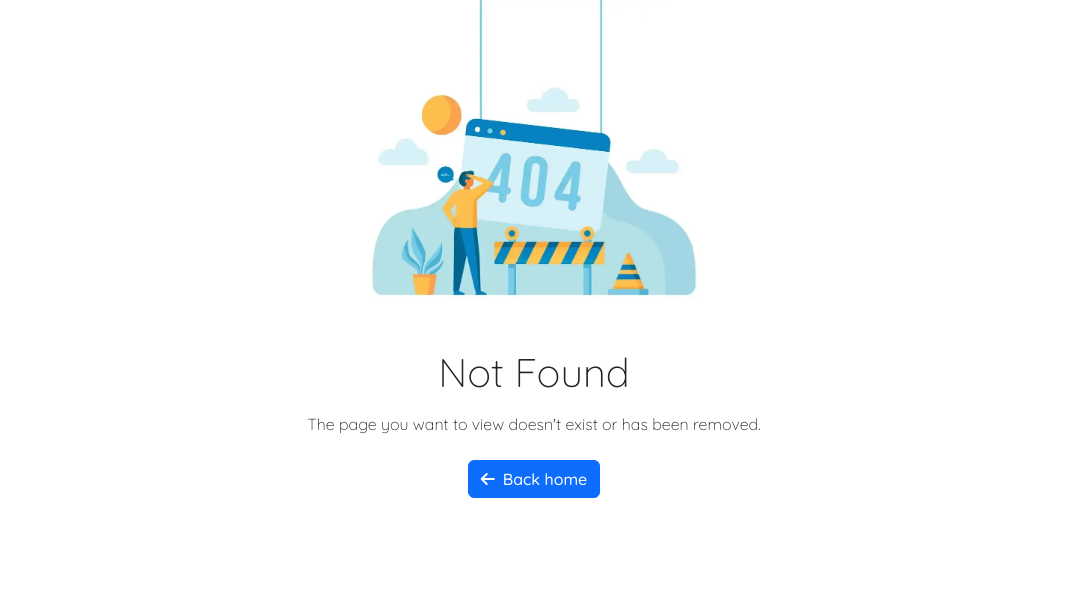
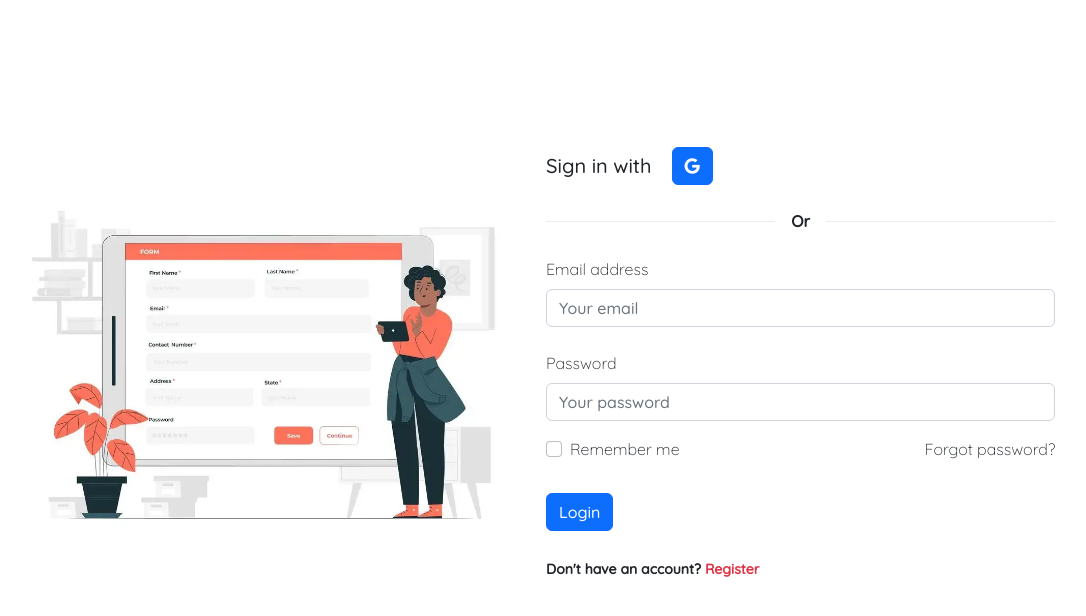
Before and after one commit to luchoweb/jobsform, a React (Create React App) app: page /reset-passwd in a window 1280 px wide. Before the commit this address had no page. Shown: the top 616 px of the page, without its empty margins (106-1192 px from the left). Built offline with nearby package versions, Linux system fonts and the light colour scheme.

Commit message:
Login view allow differents forms

```diff
--- a/src/App.tsx
+++ b/src/App.tsx
@@ -1,13 +1,43 @@
 import { Routes, Route } from "react-router-dom";
 
+// Login
 import LoginView from "./views/login";
+import LoginForm from "./components/LoginForm";
+import RegisterForm from "./components/RegisterForm";
+
 import NotFoundView from "./views/404";
 
 function App() {
   return (
     <Routes>
-      <Route path="/" element={<LoginView />} />
-      <Route path="*" element={<NotFoundView />} />
+      <Route
+        path="/"
+        element={
+          <LoginView
+            typeForm={ <LoginForm /> }
+          />
+        }
+      />
+      <Route
+        path="/register"
+        element={
+          <LoginView
+            typeForm={ <RegisterForm /> }
+          />
+        }
+      />
+      <Route
+        path="/reset-passwd"
+        element={
+          <LoginView
+            typeForm={ <LoginForm /> }
+          />
+        }
+      />
+      <Route
+        path="*"
+        element={ <NotFoundView /> }
+      />
     </Routes>
   );
 }
--- /dev/null
+++ b/src/components/LoginForm.tsx
@@ -0,0 +1,89 @@
+import { Link } from "react-router-dom";
+import { useForm, SubmitHandler } from "react-hook-form";
+
+type Inputs = {
+  email: string,
+  password: string
+};
+
+const LoginForm = () => {
+  const { register, handleSubmit, watch, formState: { errors } } = useForm<Inputs>();
+  const onSubmit: SubmitHandler<Inputs> = data => {
+    console.log(data);
+  }
+  return (
+    <form onSubmit={handleSubmit(onSubmit)}>
+      <div className="d-flex flex-row align-items-center justify-content-center justify-content-md-start">
+        <p className="lead fw-normal mb-0 me-3">Sign in with</p>
+        <button type="button" className="btn btn-primary btn-floating mx-1">
+          <i className="fab fa-google"></i>
+        </button>
+      </div>
+
+      <div className="divider d-flex align-items-center my-4">
+        <p className="text-center fw-bold mx-3 mb-0">Or</p>
+      </div>
+
+      <div className="form-outline mb-4">
+        <label className="form-label" htmlFor="email">Email address</label>
+        <input
+          type="text"
+          id="email"
+          className={`form-control ${errors.email ? 'is-invalid' : ''}`}
+          placeholder="Your email"
+          {...register(
+            "email", {
+              required: 'Enter a valid email address',
+              pattern: {
+                value: /^[a-zA-Z0-9.!#$%&’*+/=?^_`{|}~-]+@[a-zA-Z0-9-]+(\.[a-zA-Z0-9-]+)*$/,
+                message: "Enter a valid email address"
+              }
+            }
+          )}
+        />
+        {errors.email && <p className="text-danger m-0"><small>{errors.email.message}</small></p>}
+      </div>
+
+      <div className="form-outline mb-3">
+        <label className="form-label" htmlFor="form3Example4">Password</label>
+        <input
+          type="password"
+          id="password"
+          className={`form-control ${errors.password ? 'is-invalid' : ''}`}
+          placeholder="Your password"
+          {...register(
+            "password", {
+              required: 'Enter a valid password',
+              minLength: {
+                value: 8,
+                message: 'Min 8 characters'
+              },
+              maxLength: {
+                value: 12,
+                message: 'Max 12 characters'
+              }
+            }
+          )}
+        />
+        {errors.password && <p className="text-danger m-0"><small>{errors.password.message}</small></p>}
+      </div>
+
+      <div className="d-flex justify-content-between align-items-center">
+        <div className="form-check mb-0">
+          <input className="form-check-input me-2" type="checkbox" id="remember" />
+          <label className="form-check-label" htmlFor="remember">
+            Remember me
+          </label>
+        </div>
+        <Link to="/reset-passwd" className="text-body">Forgot password?</Link>
+      </div>
+
+      <div className="text-center text-md-start mt-4 pt-2">
+        <button type="submit" className="btn btn-primary">Login</button>
+        <p className="small fw-bold mt-4 pt-1 mb-0">Don't have an account? <Link to="/register" className="link-danger">Register</Link></p>
+      </div>
+    </form>
+  )
+}
+
+export default LoginForm;
--- a/src/components/LoginForm/index.tsx
+++ b/src/components/RegisterForm.tsx
@@ -3,10 +3,11 @@ import { useForm, SubmitHandler } from "react-hook-form";
 
 type Inputs = {
   email: string,
-  password: string
+  password: string,
+  confirmPasswd: string
 };
 
-const LoginForm = () => {
+const RegisterForm = () => {
   const { register, handleSubmit, watch, formState: { errors } } = useForm<Inputs>();
   const onSubmit: SubmitHandler<Inputs> = data => {
     console.log(data);
@@ -45,7 +46,7 @@ const LoginForm = () => {
       </div>
 
       <div className="form-outline mb-3">
-        <label className="form-label" htmlFor="form3Example4">Password</label>
+        <label className="form-label" htmlFor="password">Password</label>
         <input
           type="password"
           id="password"
@@ -68,22 +69,37 @@ const LoginForm = () => {
         {errors.password && <p className="text-danger m-0"><small>{errors.password.message}</small></p>}
       </div>
 
-      <div className="d-flex justify-content-between align-items-center">
-        <div className="form-check mb-0">
-          <input className="form-check-input me-2" type="checkbox" id="remember" />
-          <label className="form-check-label" htmlFor="remember">
-            Remember me
-          </label>
-        </div>
-        <Link to="/reset-psswd" className="text-body">Forgot password?</Link>
+      <div className="form-outline mb-3">
+        <label className="form-label" htmlFor="form3Example4">Confirm password</label>
+        <input
+          type="password"
+          id="confirm-password"
+          className={`form-control ${errors.confirmPasswd ? 'is-invalid' : ''}`}
+          placeholder="Confirm password"
+          {...register(
+            "confirmPasswd", {
+              required: 'Enter a valid password',
+              minLength: {
+                value: 8,
+                message: 'Min 8 characters'
+              },
+              maxLength: {
+                value: 12,
+                message: 'Max 12 characters'
+              },
+              validate: (value) => value === watch('password') || `The password doesn't match`
+            }
+          )}
+        />
+        {errors.confirmPasswd && <p className="text-danger m-0"><small>{errors.confirmPasswd.message}</small></p>}
       </div>
 
       <div className="text-center text-md-start mt-4 pt-2">
-        <button type="submit" className="btn btn-primary btn-lg">Login</button>
-        <p className="small fw-bold mt-4 pt-1 mb-0">Don't have an account? <Link to="/register" className="link-danger">Register</Link></p>
+        <button type="submit" className="btn btn-primary">Register</button>
+        <p className="small fw-bold mt-4 pt-1 mb-0">Have an account? <Link to="/" className="link-danger">Log in</Link></p>
       </div>
     </form>
   )
 }
 
-export default LoginForm;
+export default RegisterForm;
--- a/src/views/layout.tsx
+++ b/src/views/layout.tsx
@@ -1,7 +1,7 @@
 import { ReactElement } from "react";
 
-import Header from "../components/common/header";
-import Footer from "../components/common/footer";
+import Header from "../components/common/Header";
+import Footer from "../components/common/Footer";
 
 import "../styles/views/layout.scss";
 
--- a/src/views/login.tsx
+++ b/src/views/login.tsx
@@ -1,9 +1,12 @@
 import "../styles/views/login.scss";
-import LoginForm from "../components/LoginForm";
 
 import LoginImage from "../assets/images/login-image.webp";
 
-const LoginView = () => {
+type Props = {
+  typeForm: JSX.Element
+}
+
+const LoginView = ({ typeForm }: Props) => {
   return (
     <main className="pt-5 pb-5 pt-lg-0 pb-lg-0">
       <section className="vh-100">
@@ -15,7 +18,7 @@ const LoginView = () => {
               </figure>
             </div>
             <div className="col-11 col-md-6 col-lg-5">
-              <LoginForm />
+              { typeForm }
             </div>
           </div>
         </div>
```
